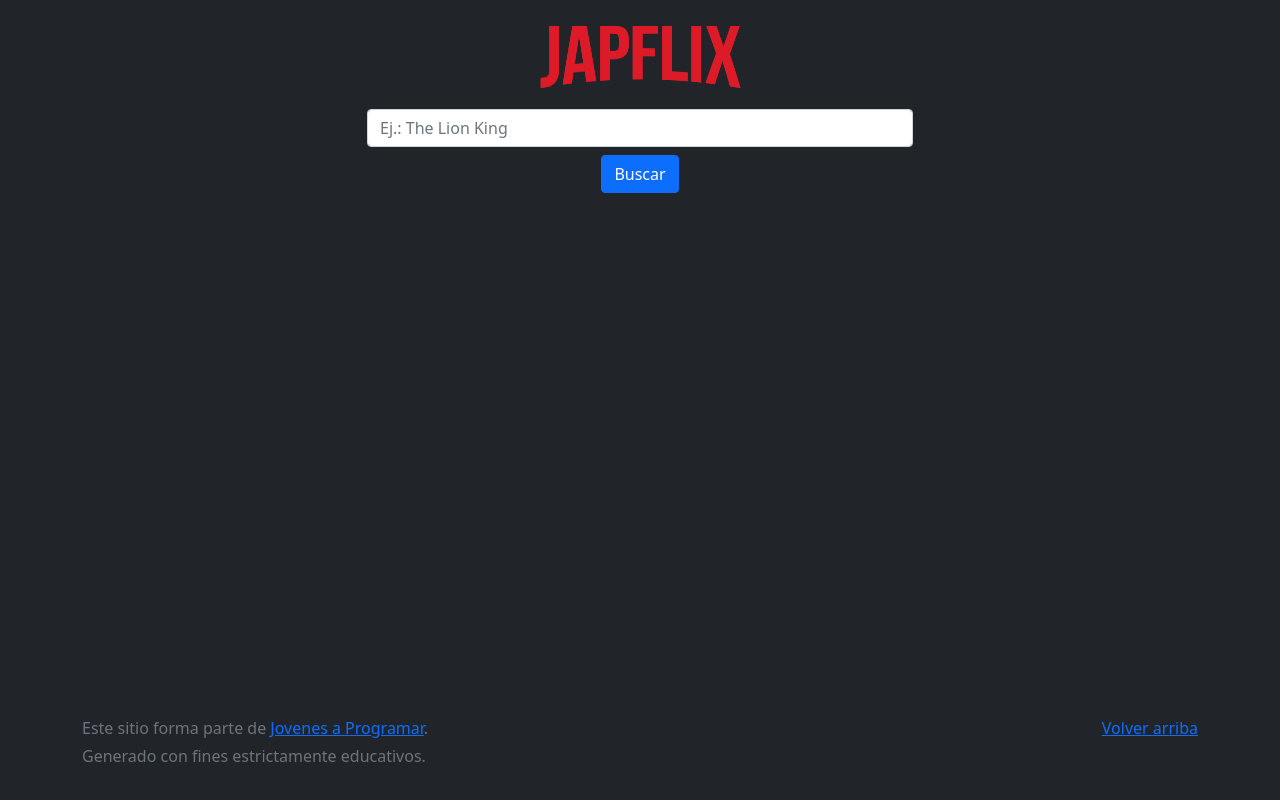
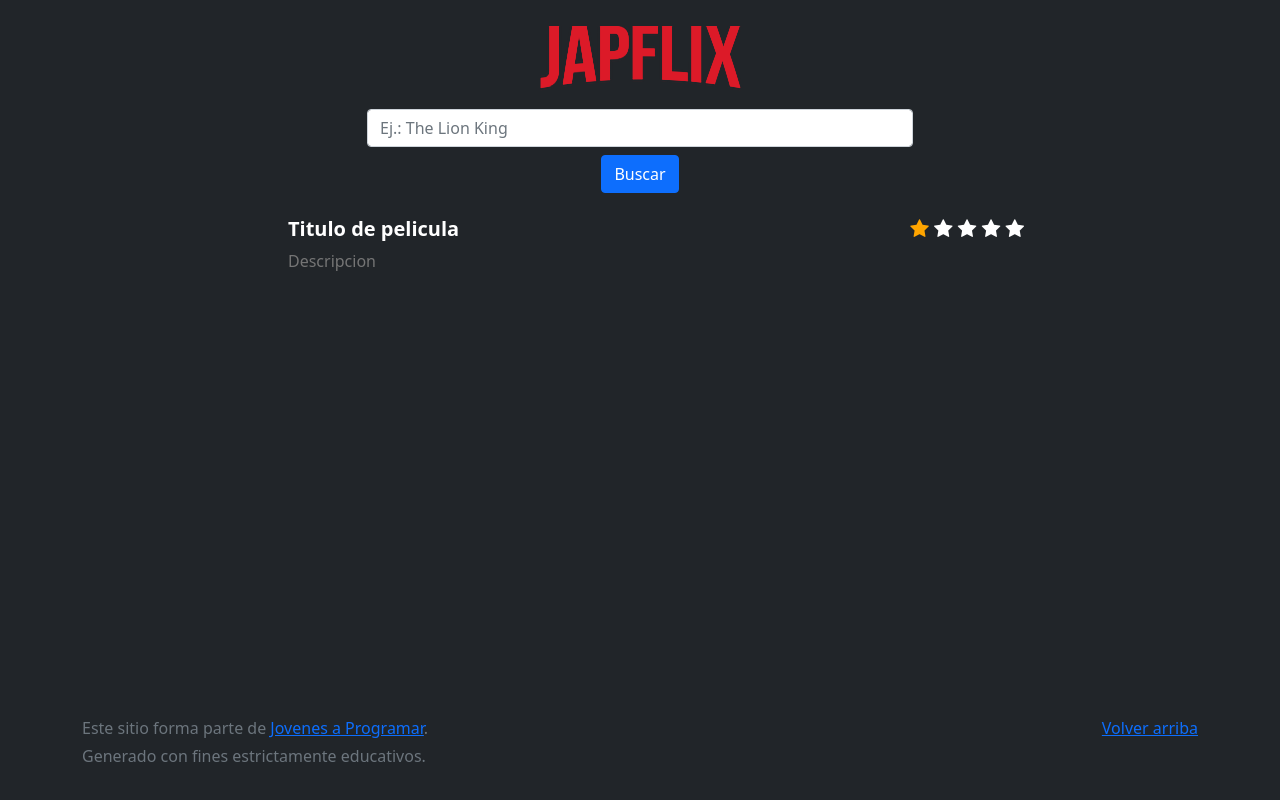
Before and after one commit to agustinnoya/Japflix, a plain HTML site: page index.html in a window 1280 px wide. Drawn offline with Linux system fonts and the light colour scheme; no server answers.

Commit message:
css/html

```diff
--- a/css/style.css
+++ b/css/style.css
@@ -12,7 +12,10 @@
 
 .card-content{
     height: 150px;
+    margin-left: 20%;
+    margin-right: 20%;
     overflow: auto;
+
 }
 
 main {
@@ -26,3 +29,20 @@ main {
 .offcanvas-top{
     height: fit-content;
 }
+
+#descripcion{
+ color: rgb(117, 117, 117);
+}
+
+.titulo{
+ color: rgb(255, 255, 255);
+
+
+}
+
+.contenido{
+    display: flex;
+justify-content: space-between;
+
+text-align: center;
+}
--- a/index.html
+++ b/index.html
@@ -25,7 +25,23 @@
     </div>
 
     <div class="album">
-      <ul class="list-group container" id="lista">
+      <ul class="card-content">
+        <div class="contenido">
+
+          <h5 class="titulo"><strong>Titulo de pelicula</strong>  </h5>
+         <h5 class="titulo">
+            <span class="fa fa-star checked"></span>
+            <span class="fa fa-star"></span>
+            <span class="fa fa-star"></span>
+            <span class="fa fa-star"></span>
+            <span class="fa fa-star"></span>
+        </h5>
+        </div>
+        <div>
+          <p id="descripcion">Descripcion</P>
+        </div>
+
+
       </ul>
     </div>
   </main>
```
